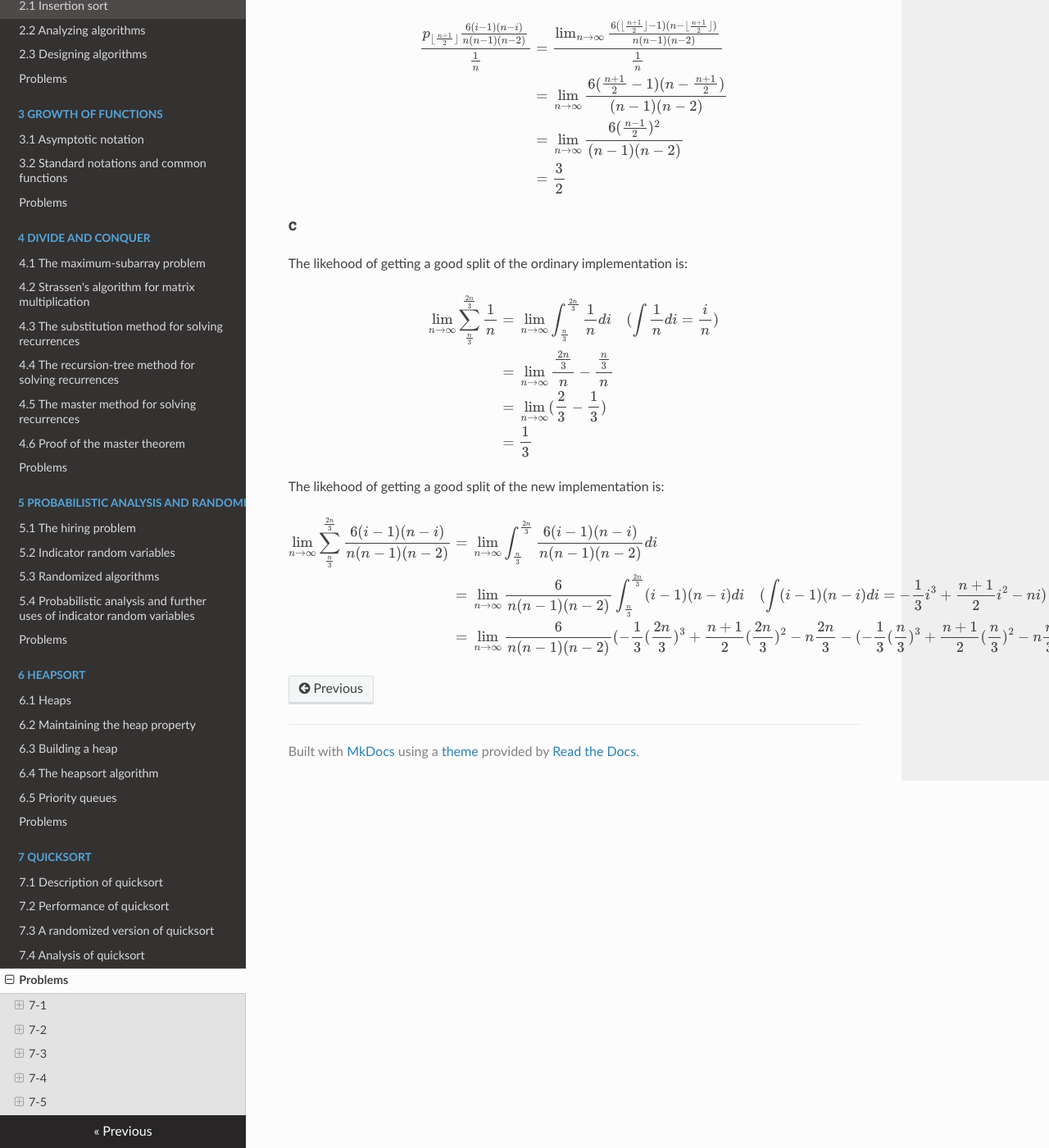
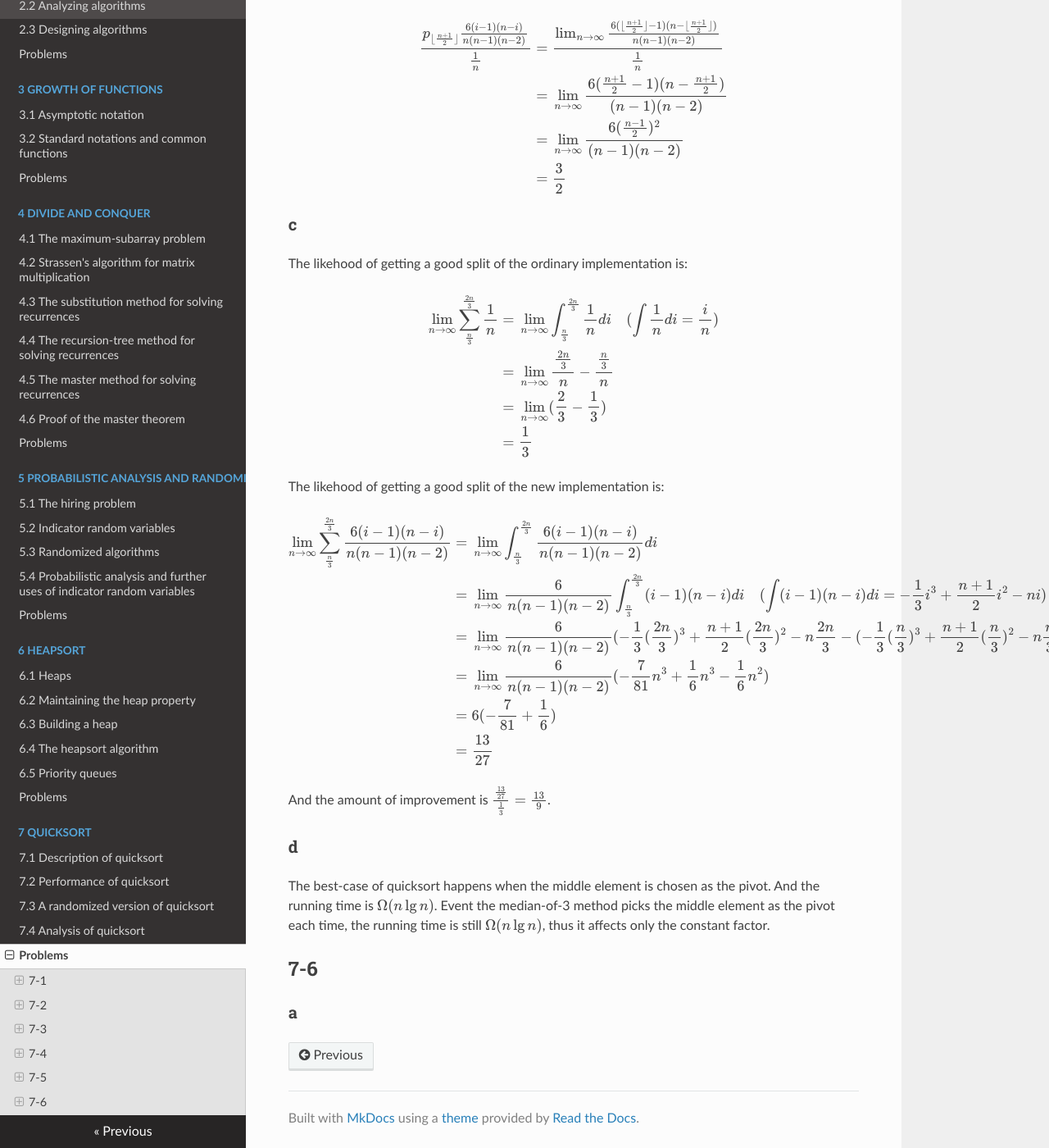
Before and after one commit to Frederick-S/Introduction-to-Algorithms-Notes, an MkDocs documentation site: the page built from docs/7-Quicksort/Problems.md, in a window 1280 px wide and 1400 px high, scrolled down 7544 px. Shown: the whole window at 82% size. Built offline with MkDocs 1.6.1, drawn with Linux system fonts in a browser that asks for light colours; nearby versions of some CDN libraries; formulas are drawn with MathJax 3; old or Windows-style settings are respelled for this version of MkDocs.

Commit message:
Add problem 7-5

```diff
--- a/docs/7-Quicksort/Problems.md
+++ b/docs/7-Quicksort/Problems.md
@@ -282,6 +282,17 @@ $$
 \begin{eqnarray}
 \lim_{n \to \infty} \sum_{\frac{n}{3}}^{\frac{2n}{3}} \frac{6(i - 1)(n - i)}{n(n - 1)(n - 2)} &=& \lim_{n \to \infty} \int_{\frac{n}{3}}^{\frac{2n}{3}} \frac{6(i - 1)(n - i)}{n(n - 1)(n - 2)} di \\\
 &=& \lim_{n \to \infty} \frac{6}{n(n - 1)(n - 2)} \int_{\frac{n}{3}}^{\frac{2n}{3}} (i - 1)(n - i) di \quad (\int (i - 1)(n - i) di = -\frac{1}{3}i^3 + \frac{n + 1}{2}i^2 - ni) \\\
-&=& \lim_{n \to \infty} \frac{6}{n(n - 1)(n - 2)} (-\frac{1}{3}(\frac{2n}{3})^3 + \frac{n + 1}{2}(\frac{2n}{3})^2 - n\frac{2n}{3} - (-\frac{1}{3}(\frac{n}{3})^3 + \frac{n + 1}{2}(\frac{n}{3})^2 - n\frac{n}{3}))
+&=& \lim_{n \to \infty} \frac{6}{n(n - 1)(n - 2)} (-\frac{1}{3}(\frac{2n}{3})^3 + \frac{n + 1}{2}(\frac{2n}{3})^2 - n\frac{2n}{3} - (-\frac{1}{3}(\frac{n}{3})^3 + \frac{n + 1}{2}(\frac{n}{3})^2 - n\frac{n}{3})) \\\
+&=& \lim_{n \to \infty} \frac{6}{n(n - 1)(n - 2)}(-\frac{7}{81}n^3 + \frac{1}{6}n^3 - \frac{1}{6}n^2) \\\
+&=& 6(-\frac{7}{81} + \frac{1}{6}) \\\
+&=& \frac{13}{27}
 \end{eqnarray}
 $$
+
+And the amount of improvement is $\frac{\frac{13}{27}}{\frac{1}{3}} = \frac{13}{9}$.
+
+### d
+The best-case of quicksort happens when the middle element is chosen as the pivot. And the running time is $\Omega(n\lg{n})$. Event the median-of-3 method picks the middle element as the pivot each time, the running time is still $\Omega(n\lg{n})$, thus it affects only the constant factor.
+
+## 7-6
+### a
```
